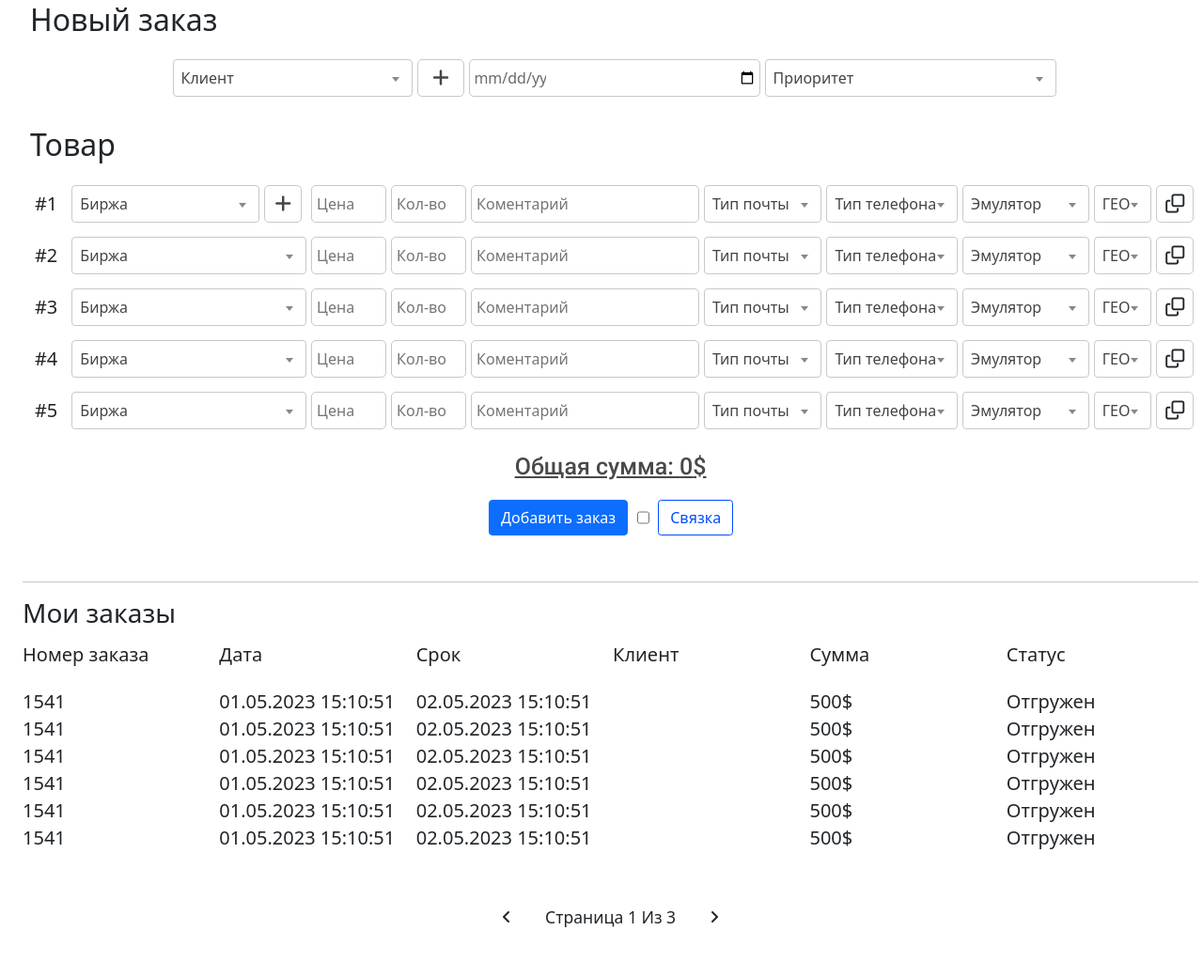
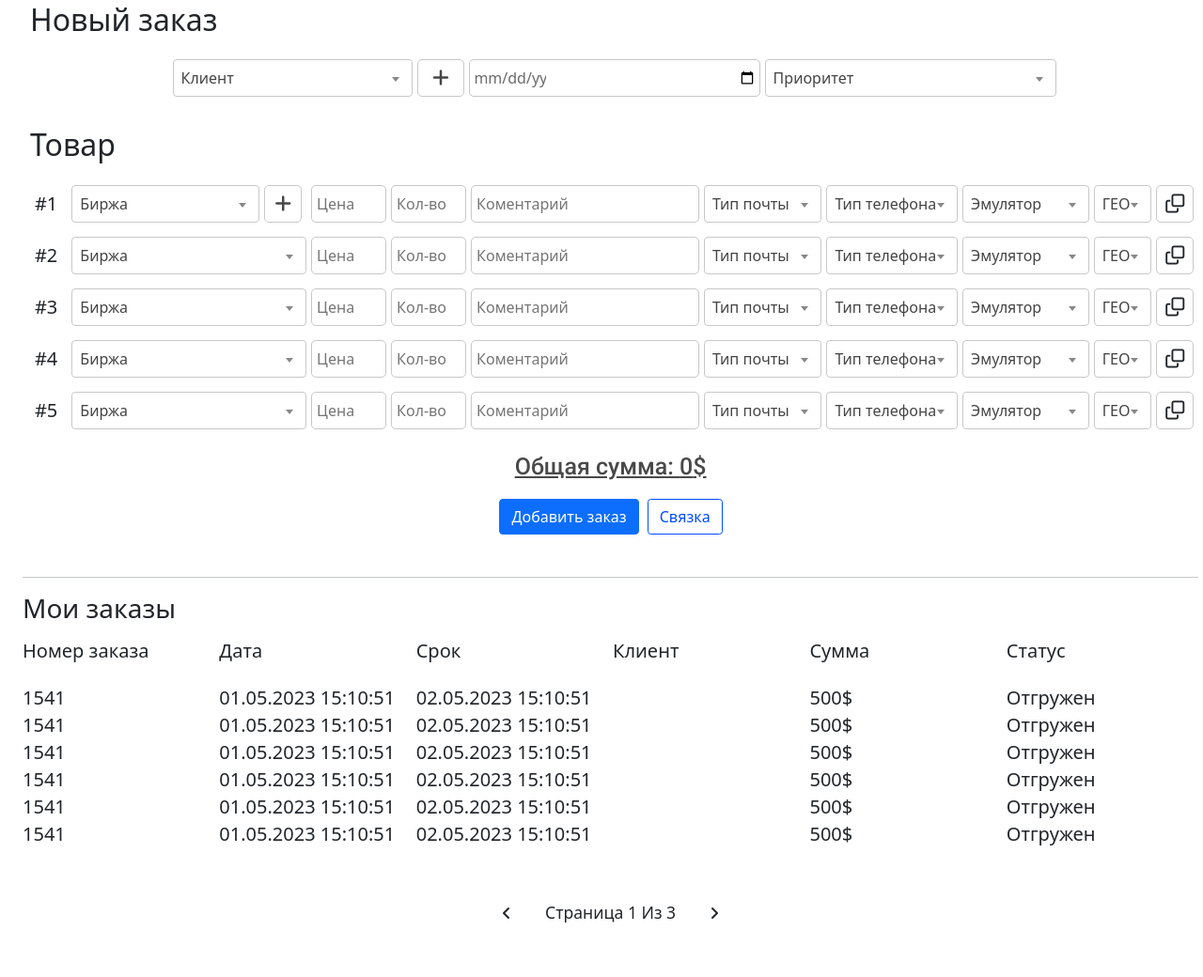
Before and after one commit to Toni777Stark/syn_crm, a Django app: page / in a window 1280 px wide. Shown: the part 52-1092 px from the top of the page at 94% size. Run offline with Django 4.2, Linux system fonts and the light colour scheme; data that the repository does not hold is empty; some libraries are stand-ins or nearby versions.

Commit message:
fix_bugs

```diff
--- a/manager/static/manager/css/content.css
+++ b/manager/static/manager/css/content.css
@@ -181,6 +181,20 @@ input::-webkit-datetime-edit {
     white-space: nowrap;
     flex-wrap: wrap;
 }
+.body-form-block-btn {
+    flex-direction: column;
+}
+.btn-add-zakaz-lower {
+    user-select: none;
+    color: transparent;
+    transition: .7s;
+    margin-top: -2.5em;
+}
+.btn-add-zakaz-lower.active {
+    color: rgb(26, 149, 26);
+    margin-top: -1em;
+    transition: .7s;
+}
 .form-body-label-btn {
     color: var(--main-color);
     border-radius: 2.5px;
@@ -193,6 +207,10 @@ input::-webkit-datetime-edit {
     background-color: rgba(0, 76, 255, 0.148);
     transition: .2s;
 }
+#id_bundle {
+    display: none;
+}
+
 
 
 /* Считает сумму */
@@ -275,7 +293,6 @@ option[value="none"] {
     margin: 0;
     font-weight: 400;
     width: 100%;
-    height: 100%;
 }
 
 .form-list-btn {
--- a/manager/static/manager/js/main.js
+++ b/manager/static/manager/js/main.js
@@ -1,3 +1,13 @@
+/* Функция для облегчения работы */
+function sleep(ms) {
+  return new Promise(resolve => setTimeout(resolve, ms));
+}
+
+$('.btn-add-zakaz').click(function() {
+  $('.btn-add-zakaz-lower').addClass('active');
+  sleep(2500).then(() => { $('.btn-add-zakaz-lower').removeClass('active'); });
+});
+
 /* Когда пользователь нажимает на кнопку,
 переключение между скрытием и отображением раскрывающегося содержимого */
 function drop_show_header() {
@@ -241,34 +251,3 @@ function form_body_copy_4_row() {
 
     onChange__form()
 };
-
-/*
-const form = document.querySelector('.form-body');
-const inputs = document.querySelector('input');
-
-inputs.forEach(input => {
-  input.addEventListener('blur', () => {
-    const formData = new FormData(form);
-    fetch('/submit-form/', {
-      method: 'POST',
-      body: formData
-    });
-  });
-});
-*/
-/*
-document.addEventListener("DOMContentLoaded", function() { // событие загрузки страницы
-
-  // выбираем на странице все элементы типа textarea и input
-  document.querySelectorAll('select, input').forEach(function(e) {
-      // если данные значения уже записаны в sessionStorage, то вставляем их в поля формы
-      // путём этого мы как раз берём данные из памяти браузера, если страница была случайно перезагружена
-      if(e.value === '') e.value = window.sessionStorage.getItem(e.name, e.value);
-      // на событие ввода данных (включая вставку с помощью мыши) вешаем обработчик
-      e.addEventListener('input', function() {
-          // и записываем в sessionStorage данные, в качестве имени используя атрибут name поля элемента ввода
-          window.sessionStorage.setItem(e.name, e.value);
-      })
-  })
-
-}); */
--- a/manager/templates/manager/index.html
+++ b/manager/templates/manager/index.html
@@ -456,6 +456,7 @@
                 {{ form.bundle.label }}</label>
         </div>
 
+        <h6 class="btn-add-zakaz-lower">Форма была добавлена!</h6>
     </div>
 
 
```
